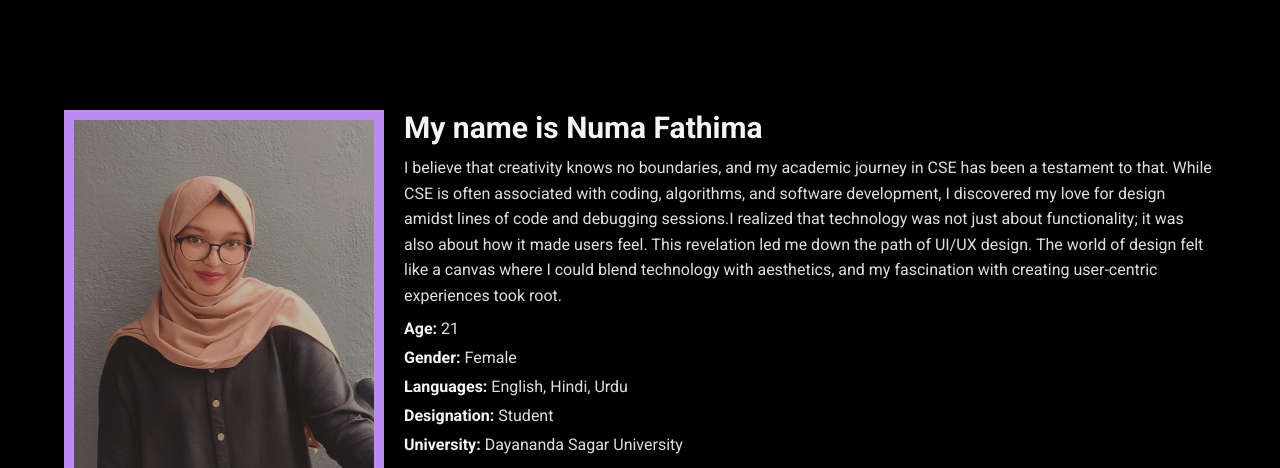
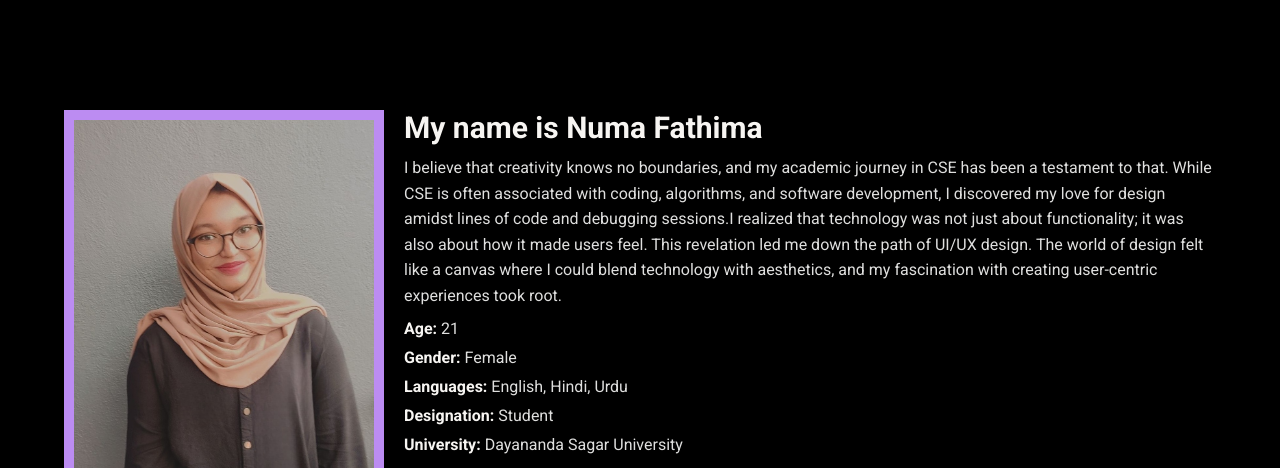
Before and after one commit to numafathima/numafathima.github.io, a plain HTML site: page index.html in a window 1280 px wide. Shown: the part 730-1198 px from the top of the page. Drawn offline with Linux system fonts and the light colour scheme.

Commit message:
changed profile photo

```diff
--- a/index.html
+++ b/index.html
@@ -95,7 +95,7 @@
         <div class="box-container">
 
             <div class="image">
-                <img src="assets/images/About/7.jpg" alt="About-Image" />
+                <img src="assets/images/About/4.jpg" alt="About-Image" />
             </div>
 
             <div class="content">
```
